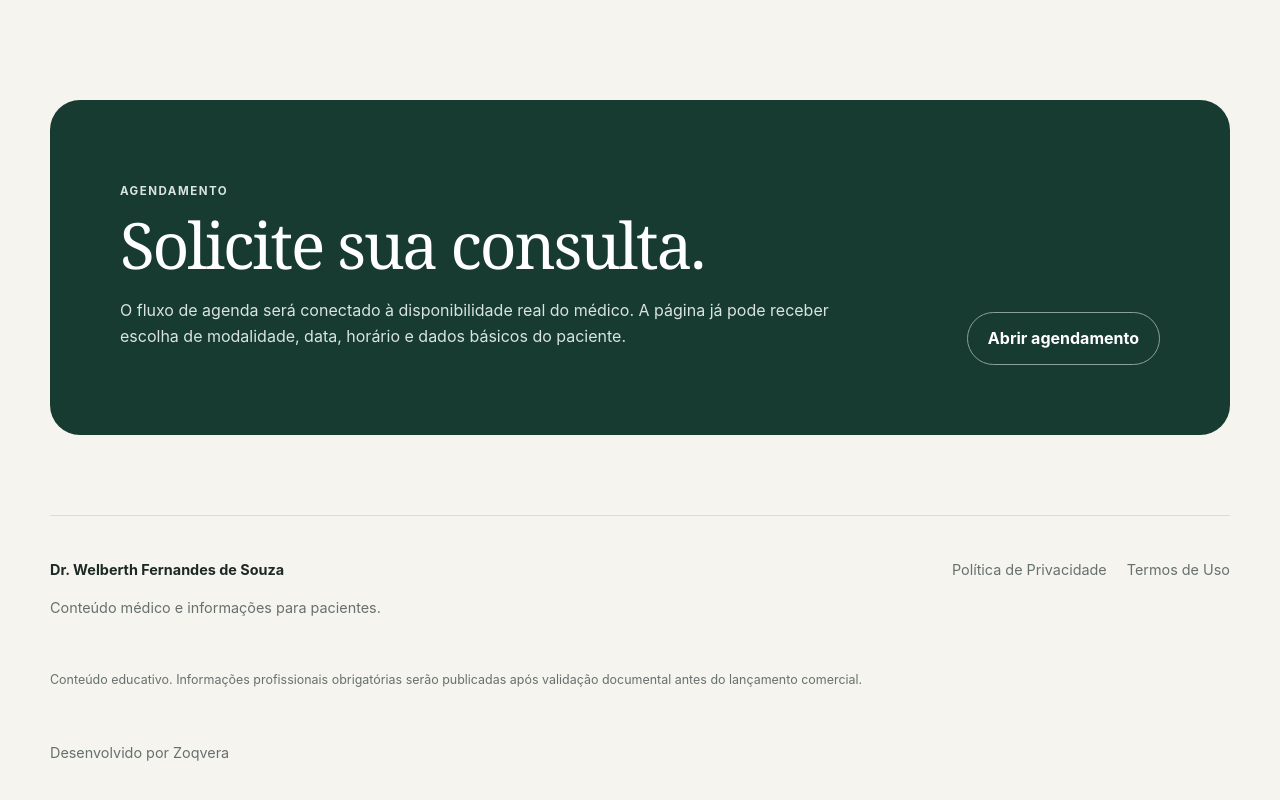
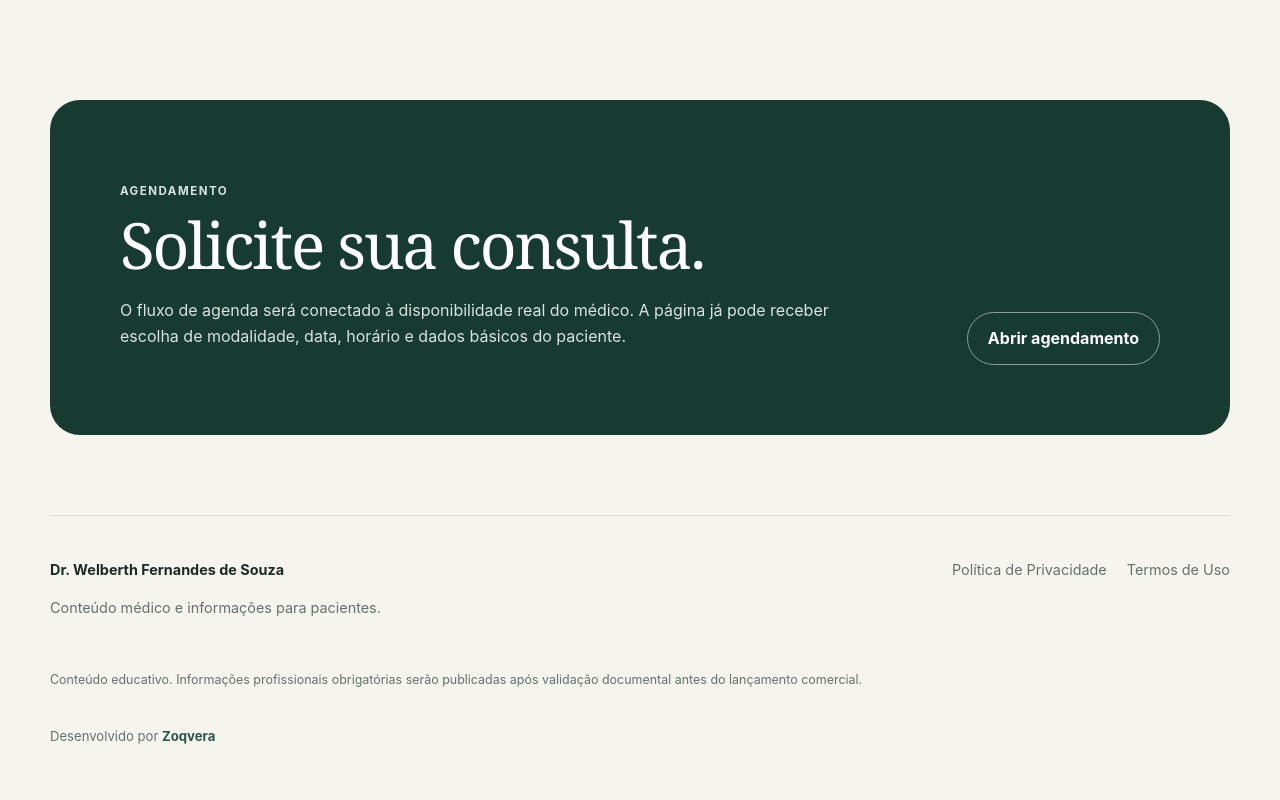
Before and after one commit to Zoqvera/Dr.-Welberth, a Next.js app: page / in a window 1280 px wide. Shown: the part 3053-3853 px from the top of the page. Built offline with nearby package versions, Linux system fonts and the light colour scheme.

Commit message:
Style Zoqvera footer credit

```diff
--- a/app/globals.css
+++ b/app/globals.css
@@ -135,6 +135,8 @@ footer {
 footer strong { color: var(--text); }
 .footer-links { display: flex; gap: 20px; }
 .footer-legal { grid-column: 1 / -1; font-size: .78rem; }
+.footer-credit { grid-column: 1 / -1; margin: 0; font-size: .82rem; }
+.footer-credit a { color: var(--accent); font-weight: 700; }
 
 @media (max-width: 900px) {
   nav a:not(.nav-cta) { display: none; }
```
